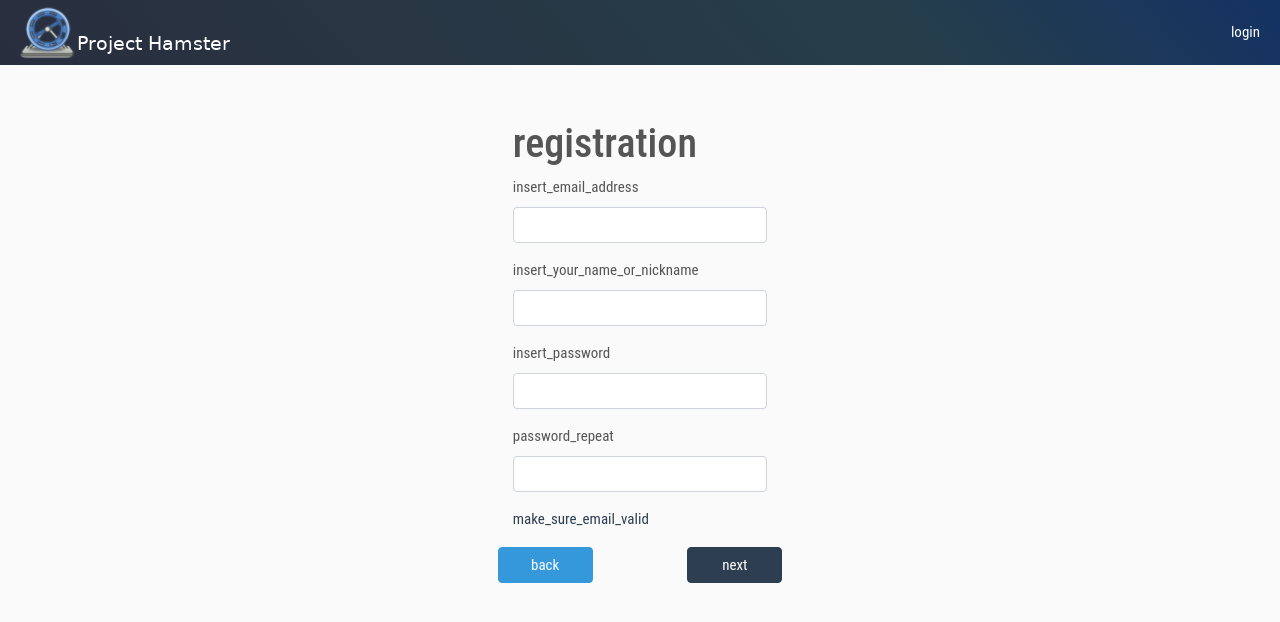
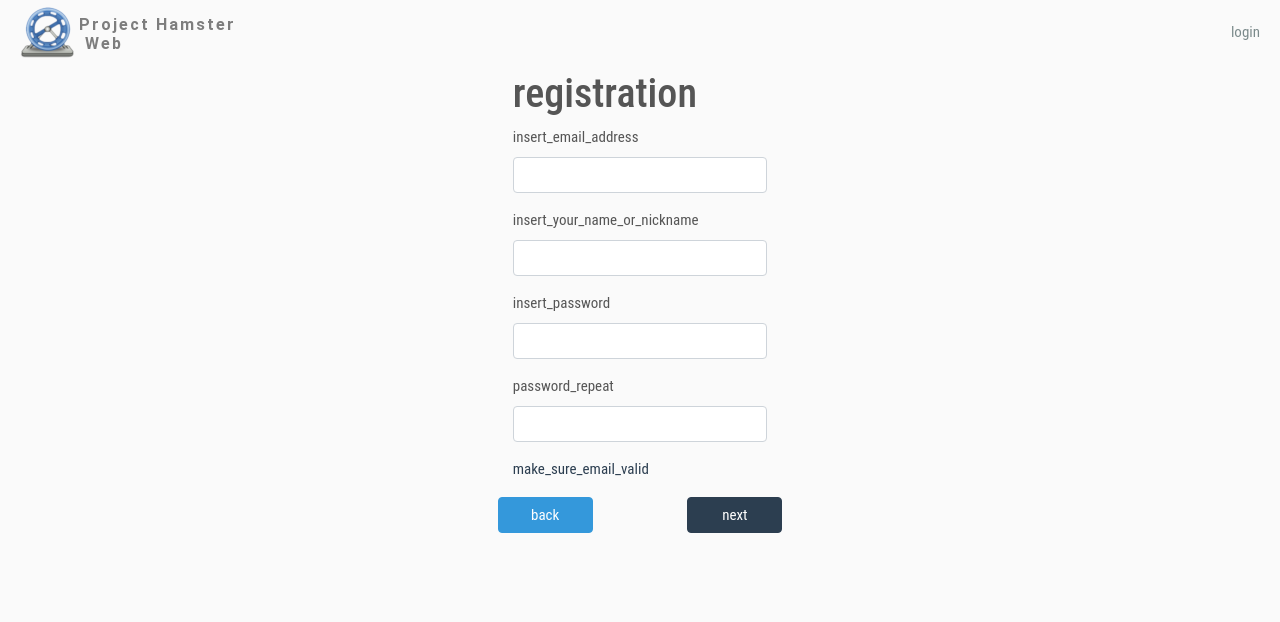
Before and after one commit to ToX82/php-hamster, a PHP site: page /register in a window 1280 px wide. Shown: the top 622 px of the page. Run offline with PHP 8.4, Linux system fonts and the light colour scheme; some libraries are stand-ins or nearby versions.

Commit message:
Graphic changes - it looks a bit more like a real app

```diff
--- a/css/layout.css
+++ b/css/layout.css
@@ -22,8 +22,7 @@ body {
 * Header
 */
 .navbar {
-    background: linear-gradient(49deg, rgb(41, 46, 62) 0%, rgb(41, 46, 62) 0%, rgb(38, 62, 74) 70%, rgb(20, 50, 100) 100%) !important;
-    position: fixed;
+    background: #FAFAFA !important;
     width: 100%;
     z-index: 1010;
     padding: 0 20px;
--- a/css/libraries-hacks.css
+++ b/css/libraries-hacks.css
@@ -1,9 +1,6 @@
 /*
 * Bootstrap
 */
-.bg-dark.navbar-dark .navbar-nav .nav-link:hover {
-    color: #7FA3CF !important;
-}
 table {
     width: 100% !important;
     max-width: 100% !important;
@@ -22,10 +19,10 @@ table tr:nth-child(1) td {
     max-height: 85%;
 }
 .main-content {
-    padding-top: 120px;
+    padding-top: 70px;
 }
 .sidebar {
-    padding-top: 120px;
+    padding-top: 70px;
     min-height: 100vh;
     max-width: 350px;
 }
--- a/templates/activities/history.php
+++ b/templates/activities/history.php
@@ -33,7 +33,7 @@
 <div class="tab-content mb-3">
     <div class="tab-pane fade show active" id="activities" role="tabpanel">
         <div class="row">
-            <div class="col-10 offset-1 col-md-12 offset-md-0 today">
+            <div class="col-10 offset-1 col-md-12 offset-md-0 activity-list history">
                 <?php foreach ($activities['activities'] as $key => $day) { ?>
                     <h4>
                         <?= toLocalizedDate($key) ?>
--- a/templates/activities/index.php
+++ b/templates/activities/index.php
@@ -25,7 +25,7 @@
 </div>
 
 <div class="row">
-    <div class="col-10 offset-1 col-md-12 offset-md-0 today">
+    <div class="col-10 offset-1 col-md-12 offset-md-0 activity-list">
         <table class="table compact">
             <tbody>
                 <?php foreach ($activities['activities'] as $activity) { ?>
--- a/templates/elements/topbar.php
+++ b/templates/elements/topbar.php
@@ -1,20 +1,16 @@
-<nav class="navbar fixed-top navbar-expand navbar-dark bg-dark topbar">
+<nav class="navbar fixed-top navbar-expand topbar">
     <a class="navbar-brand" href="<?= buildUrl("") ?>">
         <img alt="Project Hamster" src="<?= buildUrl('img/logo_top.png') ?>">
     </a>
     <div class="collapse navbar-collapse" id="topBar">
         <ul class="navbar-nav">
-            <?php if (isset($_SESSION['Usr'])) { ?>
-                <li class="nav-item"><a class="nav-link <?= checkPage('/history', 'active') ?>" href="<?= buildUrl("history") ?>"><?= __('history') ?></a></li>
-            <?php } ?>
-
             <?php if (isset($_SESSION['Admin'])) { ?>
-                <li class="nav-item"><a class="nav-link <?= checkPage('/utenti', 'active') ?>" href="<?= buildUrl("utenti") ?>"><?= __('users') ?></a></li>
+                <li class="nav-item"><a class="text-dark nav-link <?= checkPage('/utenti', 'active') ?>" href="<?= buildUrl("utenti") ?>"><?= __('users') ?></a></li>
             <?php } ?>
         </ul>
 
         <?php if (isset($_SESSION['Usr'])) { ?>
-            <div class="float-right text-right text-white welcome">
+            <div class="float-right text-right welcome">
                 <span class="mr-4">
                     <a class="mx-1" href='<?= buildUrl("setlang/en") ?>'>
                         <span class="iconify" data-icon="twemoji:flag-for-flag-united-kingdom" data-inline="false" data-width="24"></span>
@@ -24,16 +20,16 @@
                     </a>
                 </span>
 
-                <a class="text-white <?= checkPage('/logout', 'active') ?>" href="<?= buildUrl("logout") ?>">
+                <a class="text-dark <?= checkPage('/logout', 'active') ?>" href="<?= buildUrl("logout") ?>">
                     <?= __('logout') ?>
-                    <span class="iconify" data-icon="mdi:logout" data-inline="false" data-width="30" data-height="30"></span>
+                    <span class="text-dark iconify" data-icon="mdi:logout" data-inline="false" data-width="30" data-height="30"></span>
                 </a>
             </div>
         <?php } else { ?>
-            <div class="float-right text-right text-white welcome">
-                <a class="text-white <?= checkPage('/login', 'active') ?>" href="<?= buildUrl("login") ?>">
+            <div class="float-right text-right text-dark welcome">
+                <a class="text-dark <?= checkPage('/login', 'active') ?>" href="<?= buildUrl("login") ?>">
                     <?= __('login') ?>
-                    <span class="iconify" data-icon="mdi:login" data-inline="false" data-width="30" data-height="30"></span>
+                    <span class="text-dark iconify" data-icon="mdi:login" data-inline="false" data-width="30" data-height="30"></span>
                 </a>
             </div>
         <?php } ?>
```
Also changed, not shown: other parts of css/layout.css (+17 -17 lines), js/custom.js (+16 -9 lines), img/logo_top.png.
